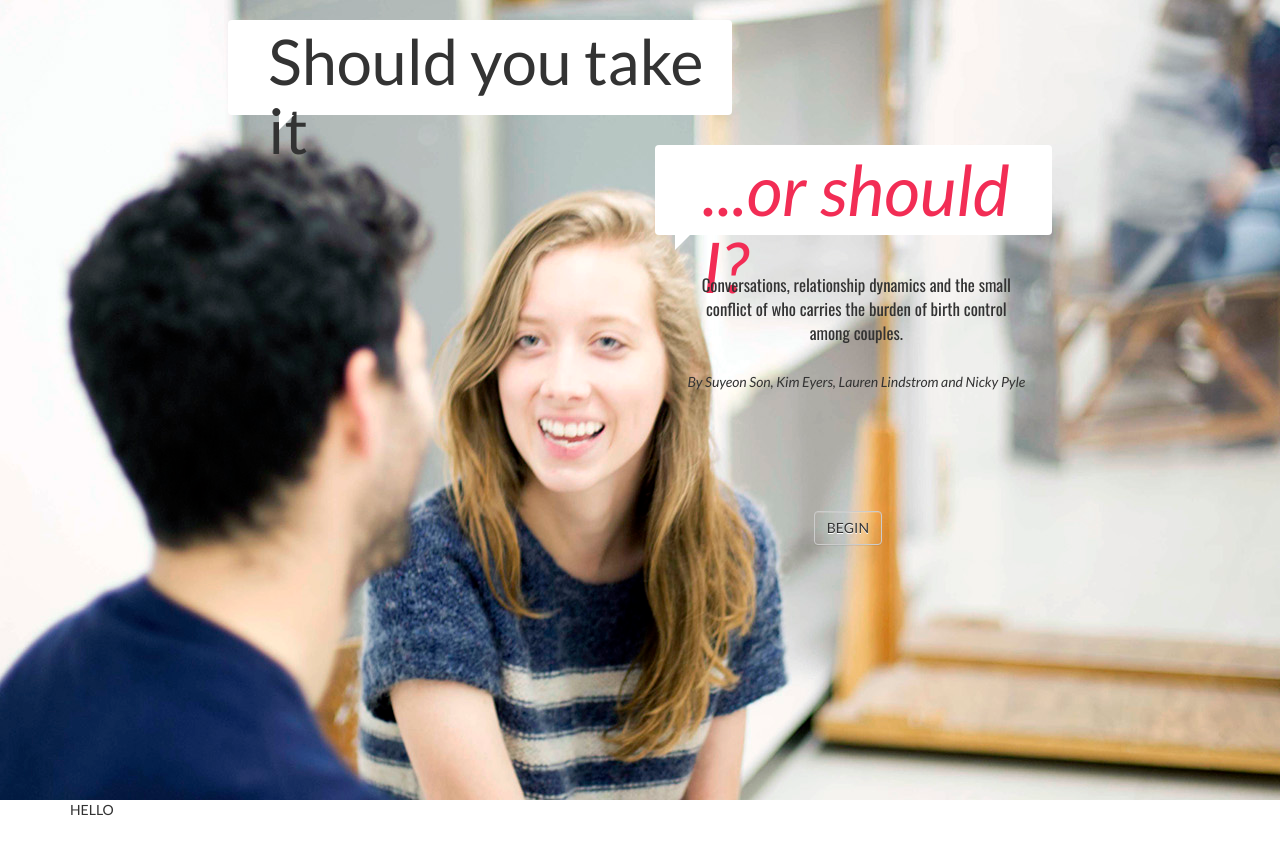
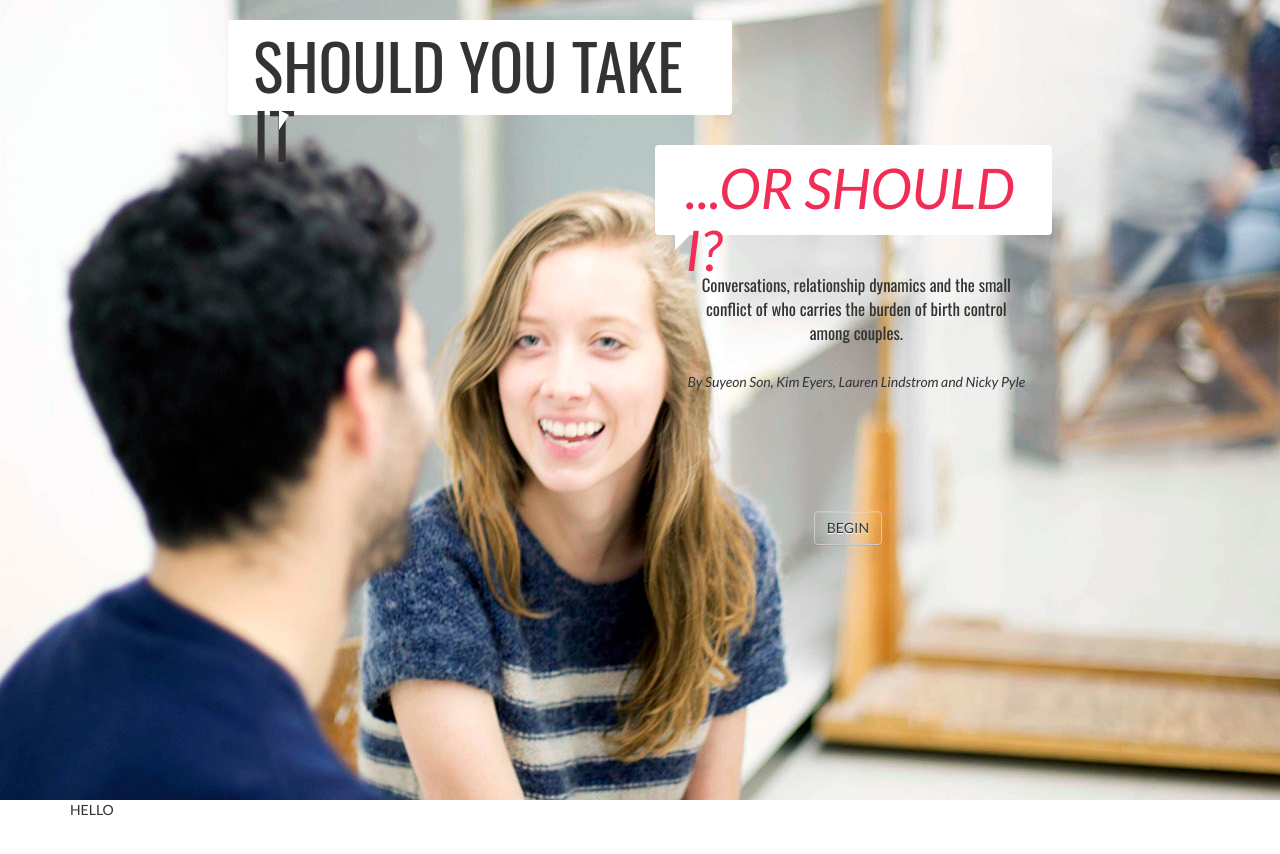
Before and after one commit to suymilk/unclass-group-1, a plain HTML site: page index.html in a window 1280 px wide. Shown: the top 854 px of the page. Drawn offline with nearby package versions, Linux system fonts and the light colour scheme.

Commit message:
changed fonts. is that less tacky? who knows.

```diff
--- a/index.html
+++ b/index.html
@@ -15,12 +15,12 @@
 <div class="container-fluid">
 	<div class="row">
 		<div class="col-md-5 col-md-offset-2">
-				<h1 id="bubble1">Should you take it</h1>
+				<h1 id="bubble1">SHOULD YOU TAKE IT</h1>
 		</div>
 	</div>
 	<div class="row">
 		<div class="col-md-4 col-md-offset-6">
-			<h1 id="bubble2"><i>...or should I?</i></h1>
+			<h1 id="bubble2"><i>...OR SHOULD I?</i></h1>
 		</div>
 	</div>
 	<div class="row">
--- a/script.js
+++ b/script.js
@@ -19,6 +19,9 @@ $(function () {
 		$.scrollTo(".container", 800);
 	});
 });
-// $('.container').waypoint(function(direction) {
-//   alert('Top of thing hit top of viewport.');
-// });
+
+$(function() {
+	$('.container').waypoint(function(direction) {
+	  alert('Top of thing hit top of viewport.');
+	});
+});
--- a/stylesheet.css
+++ b/stylesheet.css
@@ -7,13 +7,13 @@ html, body {
 	font-family: "Lato", sans-serif;
 }
 #bubble1 {
-	font-family: "Lato", sans-serif;
+	font-family: "Oswald", sans-serif;
 	font-size: 4.5em;
-	padding: 6px 0px 10px 40px;
+	padding: 10px 0px 10px 25px;
 	position: relative;
 	width: 100%;
 	height: 95px;
-	background-color: white;
+	background: white;
 	-webkit-border-radius: 4px;
 	-moz-border-radius: 4px;
 	border-radius: 4px;
@@ -22,7 +22,7 @@ html, body {
 	content: '';
 	position: absolute;
 	border-style: solid;
-	border-width: 0px 0px 15px 15px;
+	border-width: 5px 0px 15px 10px;
 	border-color: transparent white;
 	display: block;
 	width: 0;
@@ -34,9 +34,9 @@ html, body {
 	display: none;
 	color: #F22D55;
 	font-family: "Lato", sans-serif;
-	font-size: 5em;
+	font-size: 4em;
 	position: relative;
-	padding: 6px 0px 10px 47px;
+	padding: 12px 0px 10px 30px;
 	width: 100%;
 	height: 90px;
 	background: white;
```
